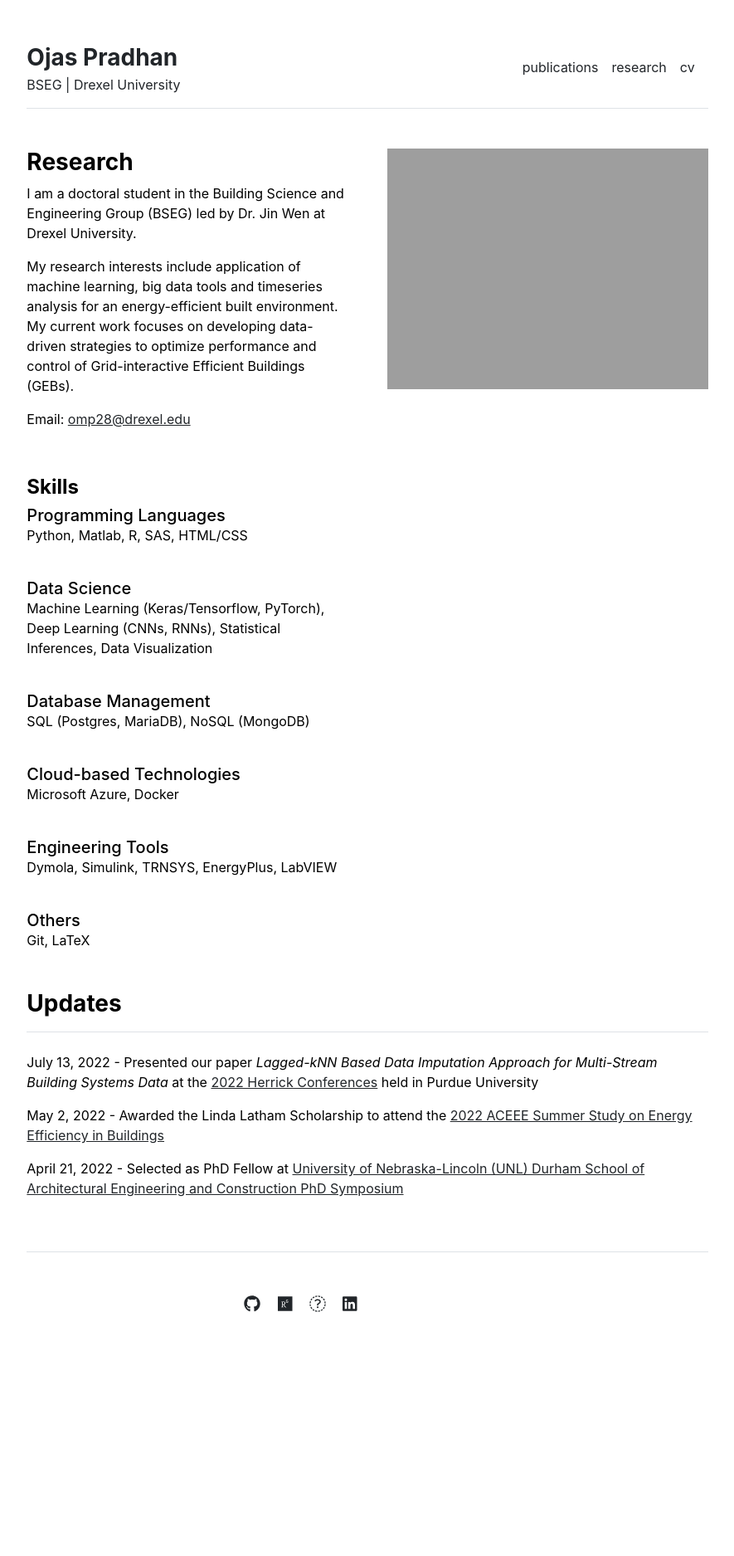
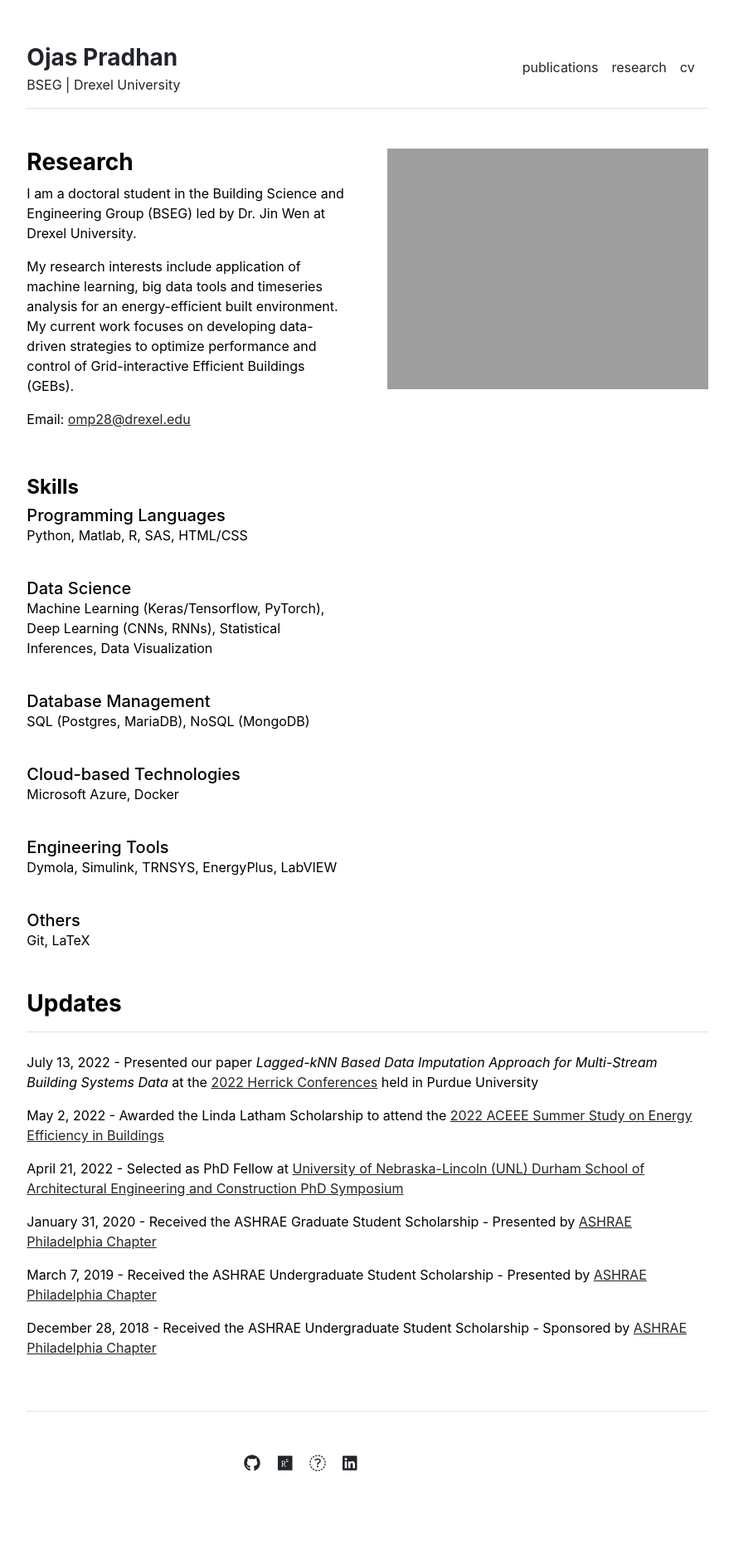
Before and after one commit to pradhanojas/pradhanojas.github.io, a Jekyll site: the page built from index.md, in a window 1280 px wide. Shown: the whole page at 83% size, without its empty margins (197-1082 px from the left). Built offline with Jekyll 4.4.1, drawn with Linux system fonts in a browser that asks for light colours; before the commit the page ends 1683 px from its top, so only the background shows below that.

Commit message:
Update home.html

```diff
--- a/_layouts/home.html
+++ b/_layouts/home.html
@@ -19,5 +19,8 @@ layout: default
     <p>July 13, 2022 - Presented our paper <em>Lagged-kNN Based Data Imputation Approach for Multi-Stream Building Systems Data</em> at the <a href = "https://engineering.purdue.edu/Herrick/about/news/Conferences/2022">2022 Herrick Conferences</a> held in Purdue University</p>
     <p>May 2, 2022 - Awarded the Linda Latham Scholarship to attend the <a href = "https://www.aceee.org/2022-buildings-summer-study">2022 ACEEE Summer Study on Energy Efficiency in Buildings</a></p>
     <p>April 21, 2022 - Selected as PhD Fellow at <a href = "https://engineering.unl.edu/durhamschool/phd-symposium"> University of Nebraska-Lincoln (UNL) Durham School of Architectural Engineering and Construction PhD Symposium</a></p>
+    <p>January 31, 2020 - Received the ASHRAE Graduate Student Scholarship - Presented by <a href = "https://ashraephilly.org/">ASHRAE Philadelphia Chapter</a></p>
+    <p>March 7, 2019 - Received the ASHRAE Undergraduate Student Scholarship - Presented by <a href = "https://ashraephilly.org/">ASHRAE Philadelphia Chapter</a></p>
+    <p>December 28, 2018 - Received the ASHRAE Undergraduate Student Scholarship - Sponsored by <a href = "https://ashraephilly.org/">ASHRAE Philadelphia Chapter</a></p>
   </div>
 </div>
```
